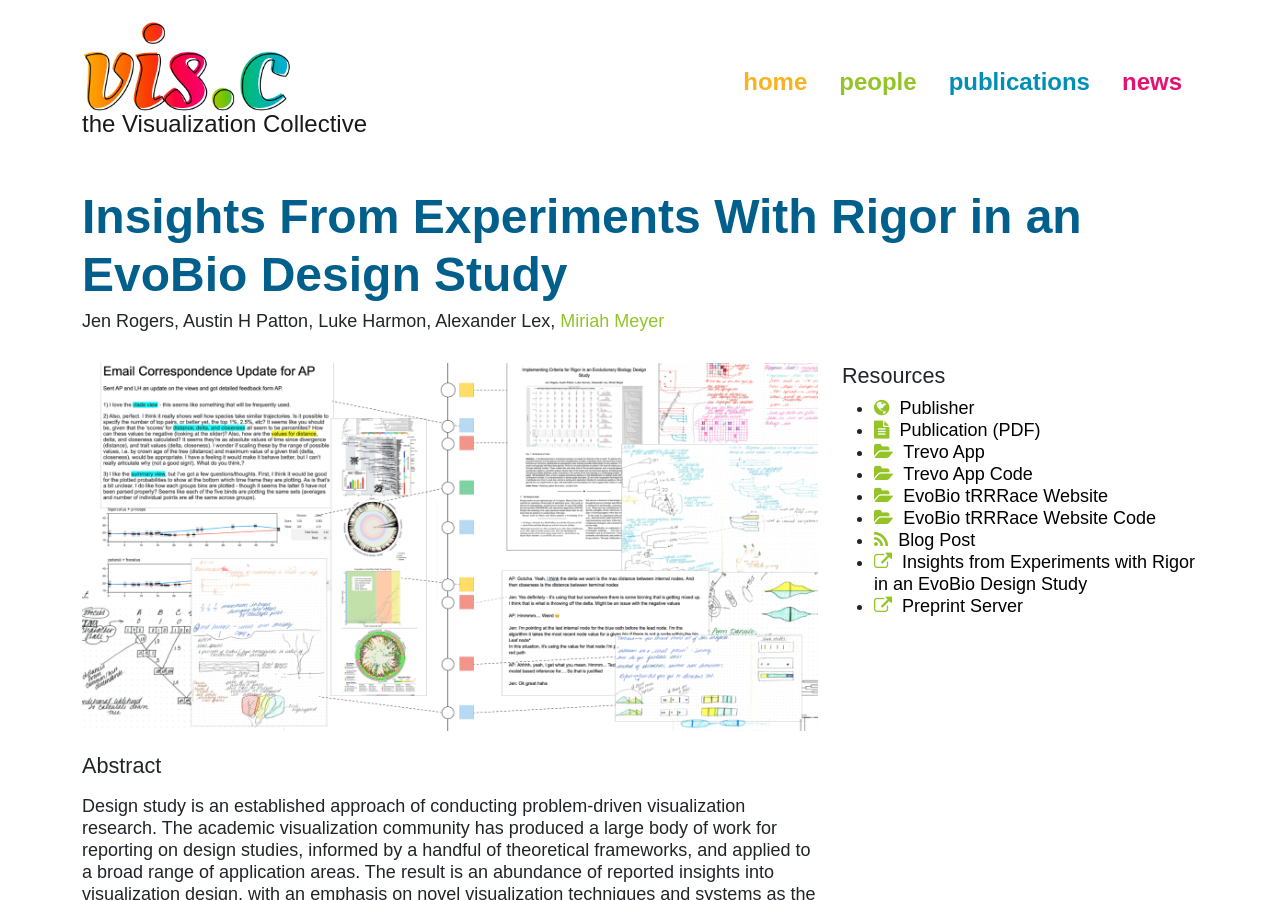
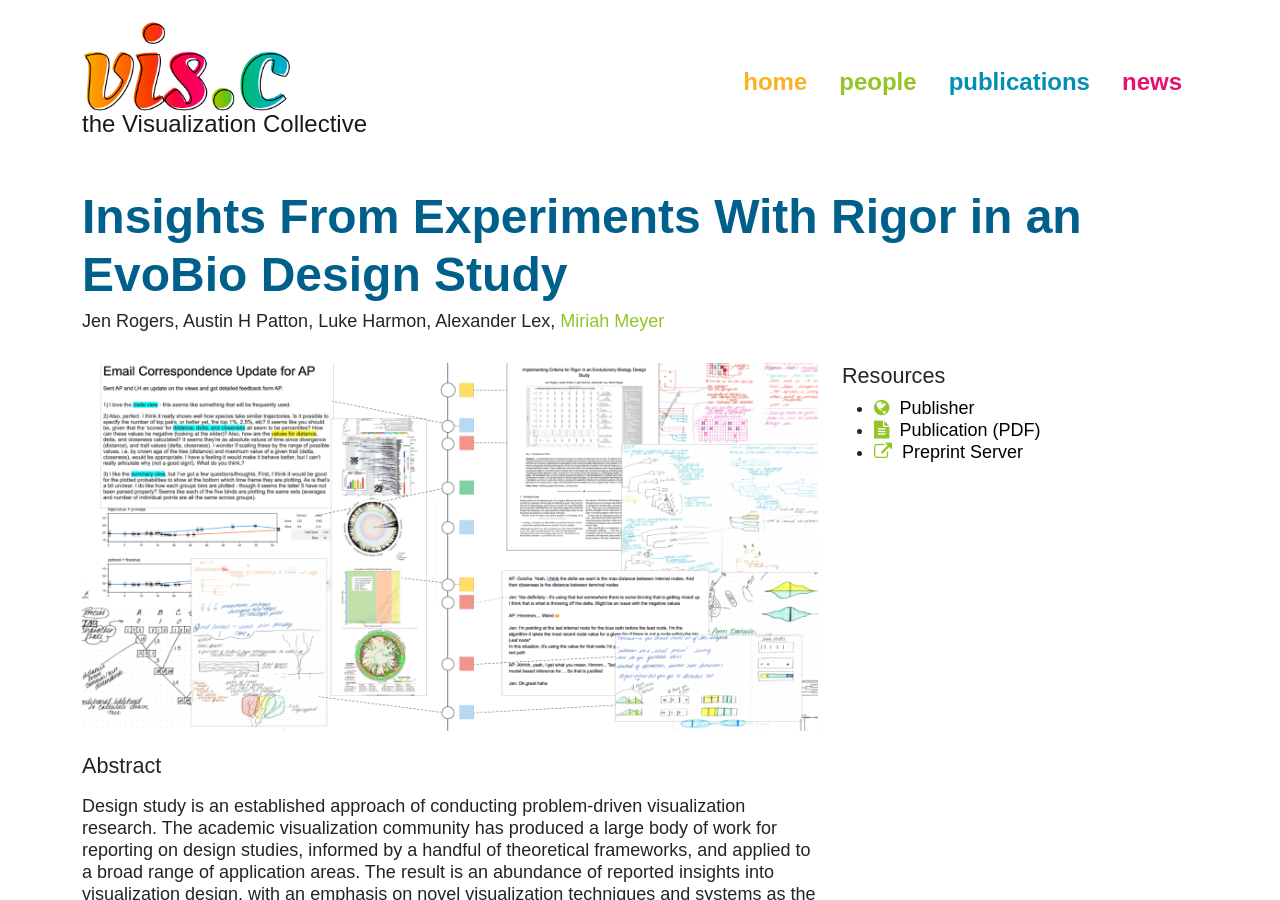
Before and after one commit to visidlab/visidlab.github.io, a Jekyll site: the page built from _publications/2020_infovis_insights.md, in a window 1280 px wide and 900 px high. Built offline with Jekyll 4.4.1, drawn with Linux system fonts in a browser that asks for light colours; some web fonts are replaced; some of the changed lines change nothing that is shown.

Commit message:
Update 2020_infovis_insights.md

```diff
--- a/_publications/2020_infovis_insights.md
+++ b/_publications/2020_infovis_insights.md
@@ -37,58 +37,17 @@ blog-post:
 
 # Links to a project hosted on VDL, or else externally on your own site
 
-project:
-#-external-project: https://vdl.sci.utah.edu/Trevo/
-#-external-project: https://vdl.sci.utah.edu/trrrace/
-
-# Video entries, a preview , talk, and intro video. Vimeo IDs or youtube IDs are supported
-# you need to pick either a vimeo or youtube ID. We definitely want a downloadable video too.
-
-videos:
-- name: "Insights from Experiments with Rigor in an EvoBio Design Study"
-  youtube-id: 0lIJarVNxcM
-  file: 2020_infovis_insights_talk.mp4
 
 
-# Provide a preprint and supplement pdf
-
-pdf: 2020_infovis_insights.pdf
+pdf: https://sci.utah.edu/~vdl/papers/2020_infovis_insights.pdf
 supplement:
 
 # Link to an official preprint server
 preprint_server: https://arxiv.org/abs/2008.11564
 
-blog-post: 2020/10/30/interpret-lens/
-
-# # Extra supplements, such as talk slides, data sets, etc.
-
-supplements:
-- name: "Trevo App"
-  abslink: https://vdl.sci.utah.edu/Trevo/
-  linksym: true
-- name: "Trevo App Code"
-  abslink: https://github.com/visdesignlab/Trevo
-  linksym: true
-- name: "EvoBio tRRRace Website"
-  abslink: https://vdl.sci.utah.edu/trrrace/
-  linksym: true
-- name: "EvoBio tRRRace Website Code"
-  abslink: https://github.com/visdesignlab/trrrace
-  linksym: true
 
 
-# Supplemental, cc-by images. Make caption brief (at most 60 chars)
-images:
-- path: 2020_infovis_insights_trrrace_selected.png
-  caption: Trrrace interface showing details of an artifact and concept selected.
-- path: 2020_infovis_insights_summary_view.png
-  caption: Trevo summary view shows aggregated trait values for groups of species.
-- path: 2020_infovis_insights_pair_view.png
-  caption: Trevo Pair view ranks pairs of species to identify known evolutionary patterns.
-- path: 2020_infovis_insights_pair_hover.png
-  caption: Pair view showing hover interaction
 
-code:
 
 
 abstract: "
```
